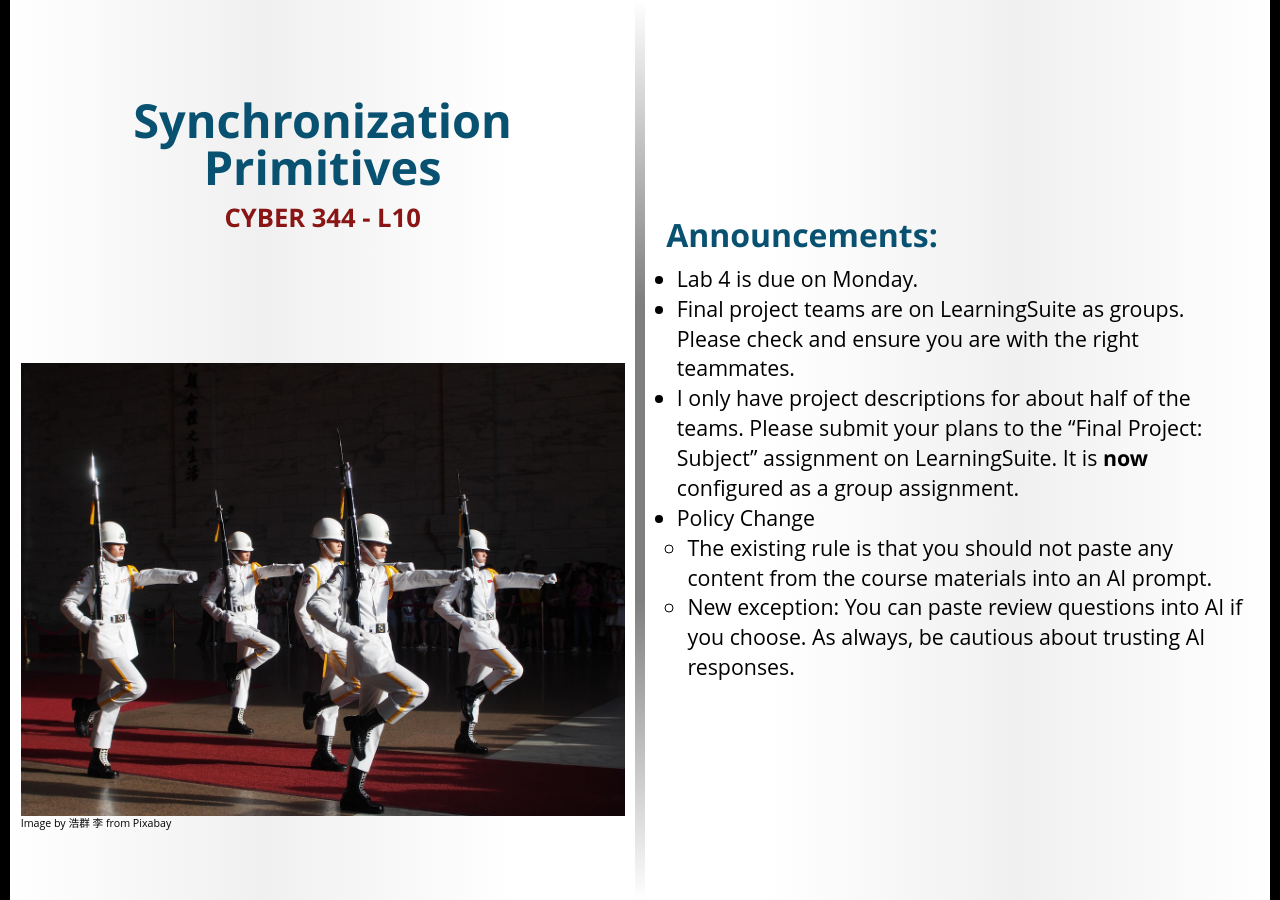
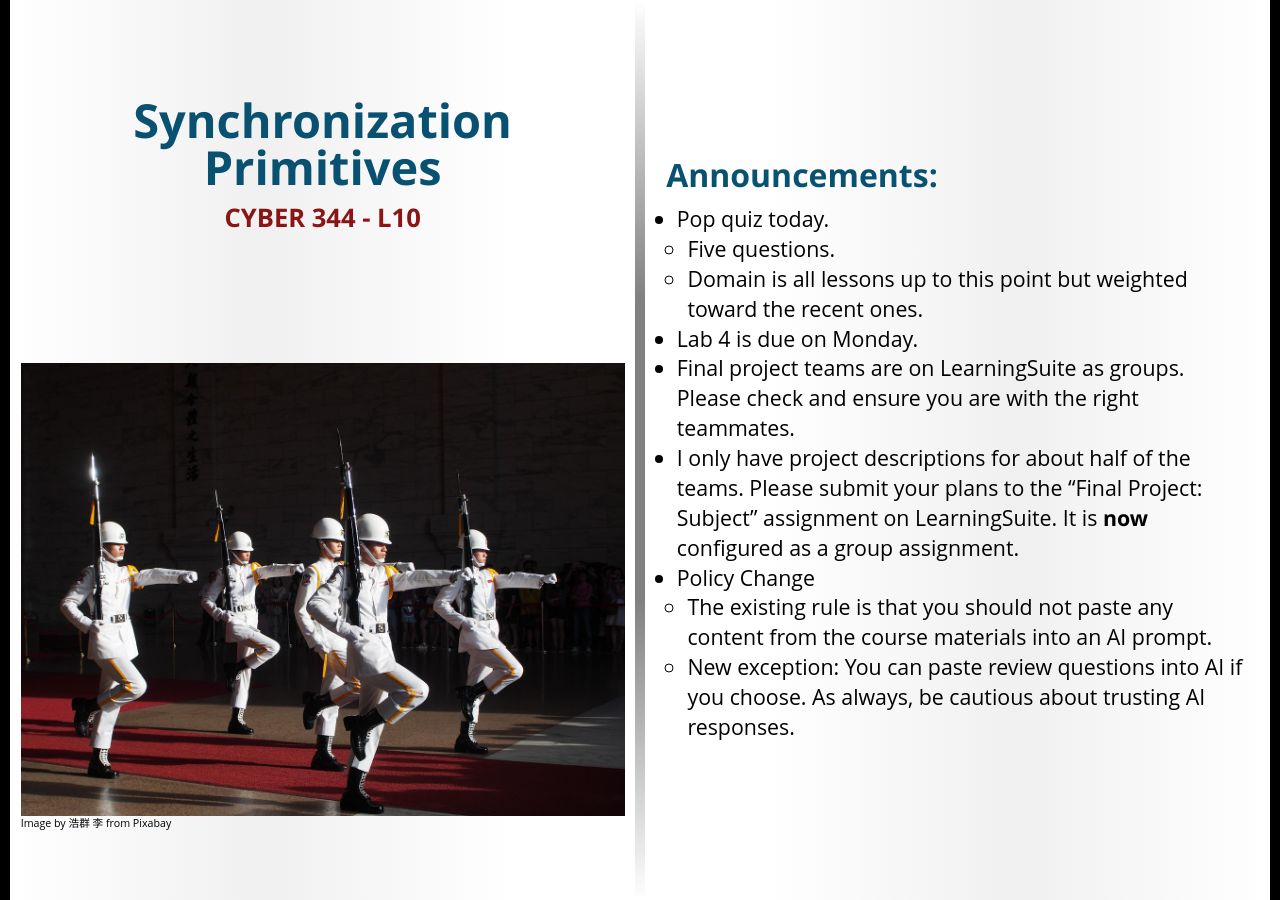
Before and after one commit to BYU-CYBER-344/c344.github.io, a Jekyll site: the page built from _welcome/L10.md, in a window 1280 px wide. Built offline with Jekyll 4.4.1, drawn with Linux system fonts in a browser that asks for light colours; some web fonts are replaced.

Commit message:
Pop quiz info.

```diff
--- a/_welcome/L10.md
+++ b/_welcome/L10.md
@@ -6,6 +6,9 @@ imgcredit: Image by 浩群 李 from Pixabay
 quiz: 30
 ---
 
+* Pop quiz today.
+    * Five questions.
+    * Domain is all lessons up to this point but weighted toward the recent ones.
 * Lab 4 is due on Monday.
 * Final project teams are on LearningSuite as groups. Please check and ensure you are with the right teammates.
 * I only have project descriptions for about half of the teams. Please submit your plans to the "Final Project: Subject" assignment on LearningSuite. It is **now** configured as a group assignment.
```
